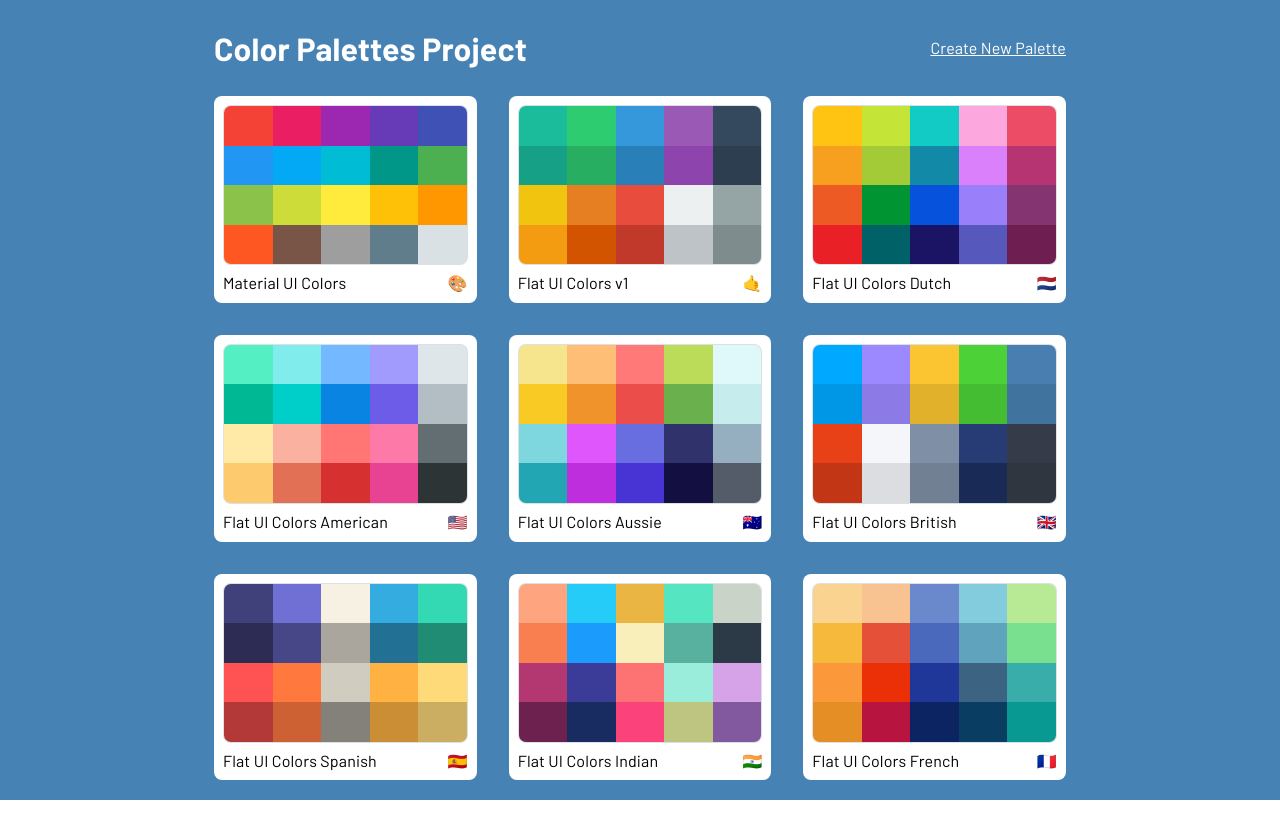
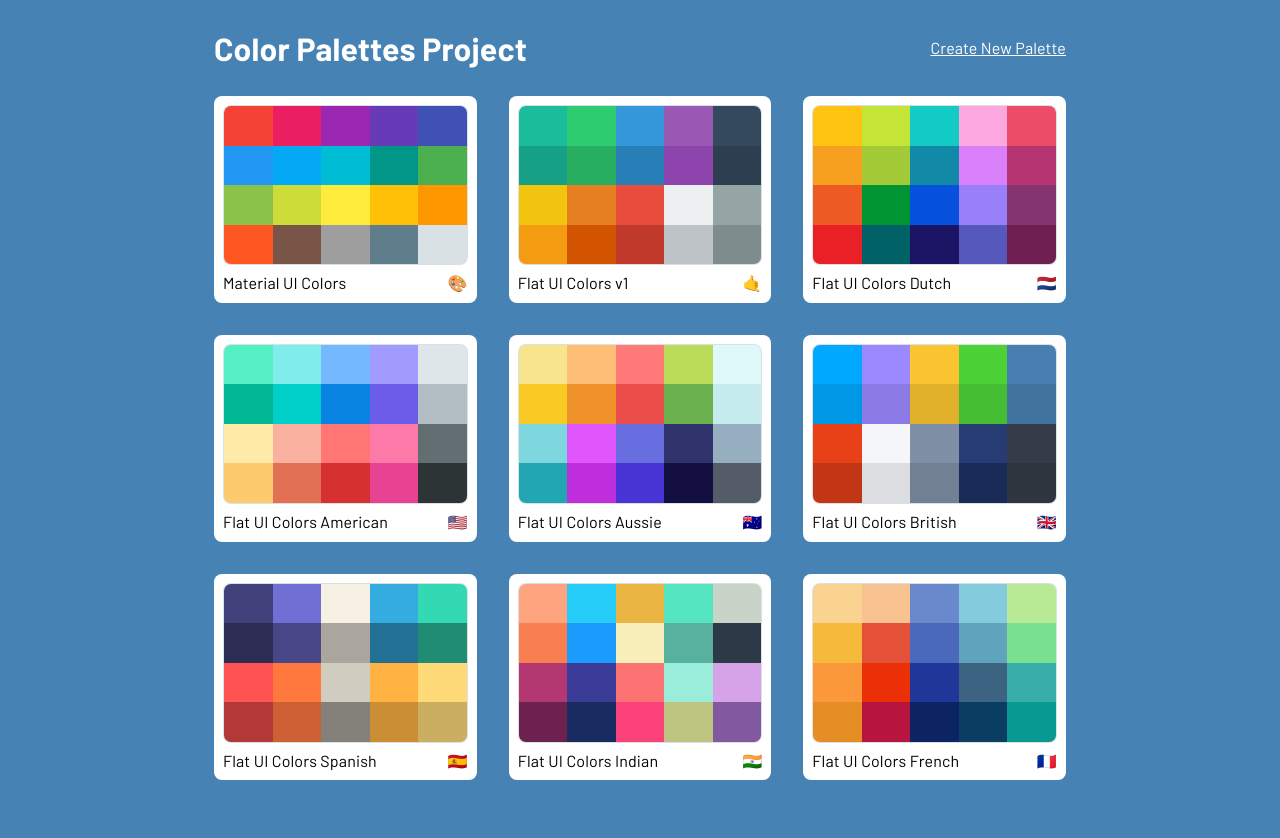
Before and after one commit to tomascatena/color-project, a React app: page / in a window 1280 px wide. Shown: the top 838 px of the page. Before the commit the page ends 800 px from the top, so only its background shows below. Built offline with nearby package versions, Linux system fonts and the light colour scheme.

Commit message:
update logic to save new color palette name

```diff
--- a/src/components/NewPalette/NewPaletteNameDialog/NewPaletteNameDialog.tsx
+++ b/src/components/NewPalette/NewPaletteNameDialog/NewPaletteNameDialog.tsx
@@ -27,6 +27,7 @@ type Props = {
    * Callback to set the new palette name
    */
   setNewPaletteName: (value: string) => void;
+  handleSavePalette: () => void;
 };
 
 const NewPaletteNameDialog = ({
@@ -35,6 +36,7 @@ const NewPaletteNameDialog = ({
   palettes,
   setIsDialogOpen,
   setNewPaletteName,
+  handleSavePalette
 }: Props) => {
   const [hasValidationError, setHasValidationError] = React.useState(false);
   const [helperText, setHelperText] = React.useState('');
@@ -46,7 +48,7 @@ const NewPaletteNameDialog = ({
   };
 
   const validatePaletteName = (name: string) => {
-    if (newPaletteName === '') {
+    if (newPaletteName.trim() === '') {
       setHelperText('Palette name cannot be empty');
       setHasValidationError(true);
     } else if (!isPaletteNameUnique(name)) {
@@ -63,6 +65,13 @@ const NewPaletteNameDialog = ({
 
     validatePaletteName(event.target.value);
   };
+
+  const handleSavePaletteName = () => {
+    setIsDialogOpen(false);
+    handleSavePalette();
+  };
+
+  const isButtonDisabled = hasValidationError || newPaletteName.trim() === '';
 
   const dialogContent = (
     <TextField
@@ -83,11 +92,11 @@ const NewPaletteNameDialog = ({
   const dialogActions = (
     <Button
       color="primary"
-      onClick={() => setIsDialogOpen(false)}
-      disabled={hasValidationError}
+      onClick={handleSavePaletteName}
+      disabled={isButtonDisabled}
       variant='contained'
     >
-      Save Palette
+      Save Palette Name
     </Button>
   );
 
--- a/src/pages/NewPalettePage/NewPalettePage.tsx
+++ b/src/pages/NewPalettePage/NewPalettePage.tsx
@@ -103,6 +103,7 @@ const NewPalettePage = ({
         setNewPaletteName={setNewPaletteName}
         newPaletteName={newPaletteName}
         palettes={palettes}
+        handleSavePalette={handleSavePalette}
       />
     </NewPalettePageContainer>
   );
--- a/src/pages/PalettesListPage/PalettesListPage.styled.ts
+++ b/src/pages/PalettesListPage/PalettesListPage.styled.ts
@@ -18,3 +18,9 @@ export const PalettesListHeader = styled('header')(() => ({
     textDecoration: 'underline',
   }
 }));
+
+export const PalettesListContainer = styled('div')(({ theme }) => ({
+  backgroundColor: 'steelblue',
+  minHeight: '100vh',
+  paddingBottom: theme.spacing(10),
+}));
--- a/src/pages/PalettesListPage/PalettesListPage.tsx
+++ b/src/pages/PalettesListPage/PalettesListPage.tsx
@@ -1,4 +1,3 @@
-import { Box } from '@mui/material';
 import { ColorPalette } from '@/typings/typings';
 import { Container } from '@mui/system';
 import {
@@ -7,6 +6,7 @@ import {
 } from 'react-router-dom';
 import {
   PalettesList,
+  PalettesListContainer,
   PalettesListHeader,
 } from './PalettesListPage.styled';
 import MiniPalette from '@/components/MiniPalettes/MiniPalette';
@@ -30,7 +30,7 @@ const PalettesListPage = ({
   const navigate = useNavigate();
 
   return (
-    <Box sx={{ backgroundColor: 'steelblue', minHeight: '100vh' }}>
+    <PalettesListContainer>
       <Container maxWidth='md'>
         <PalettesListHeader>
           <h1>Color Palettes Project</h1>
@@ -53,7 +53,7 @@ const PalettesListPage = ({
           }
         </PalettesList>
       </Container>
-    </Box>
+    </PalettesListContainer>
   );
 };
 
```
